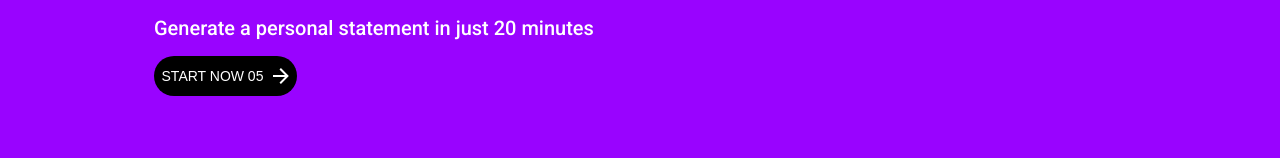
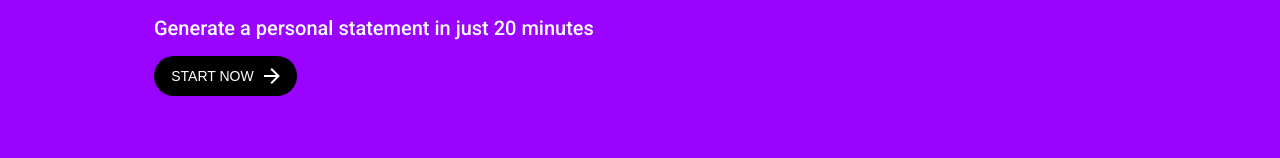
Before and after one commit to hackforla/expunge-assist, a React (Create React App) app in the folder react/client/: page / in a window 1280 px wide. Shown: the part 274-432 px from the top of the page. Built offline with nearby package versions, Linux system fonts and the light colour scheme.

Commit message:
testing CICD complete - reverting testing variables back to normal

```diff
--- a/react/client/src/components/pages/Landing.tsx
+++ b/react/client/src/components/pages/Landing.tsx
@@ -15,7 +15,7 @@ const Landing: React.FC<LandingProps> = ({ goToPage }) => {
       <h2>Generate a personal statement in just 20 minutes</h2>
       <Flex>
         <Button onClick={() => goToPage(1)}>
-          <span>START NOW 05</span>
+          <span>START NOW</span>
           <img src={arrowRight} alt="arrow right" />
         </Button>
       </Flex>
```
